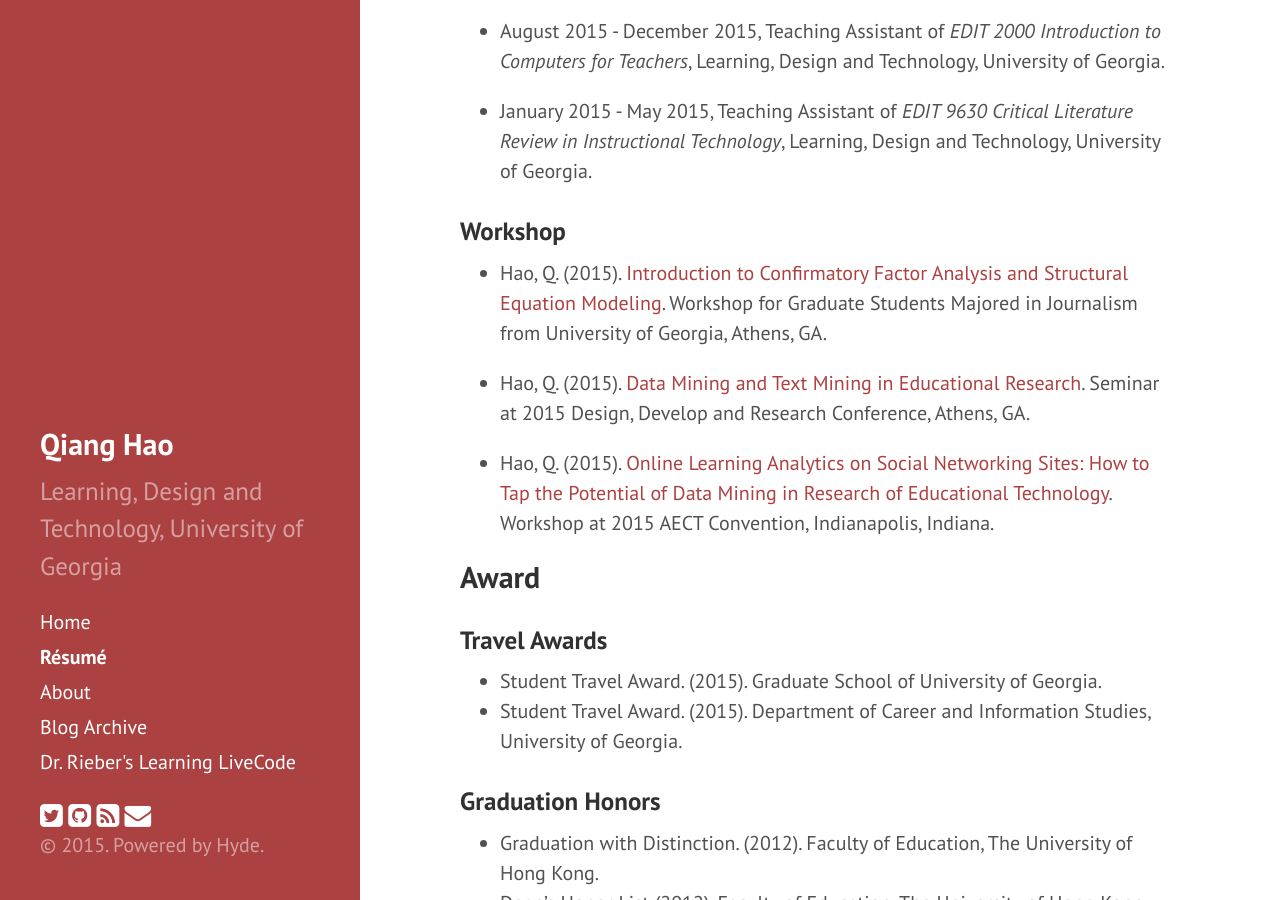
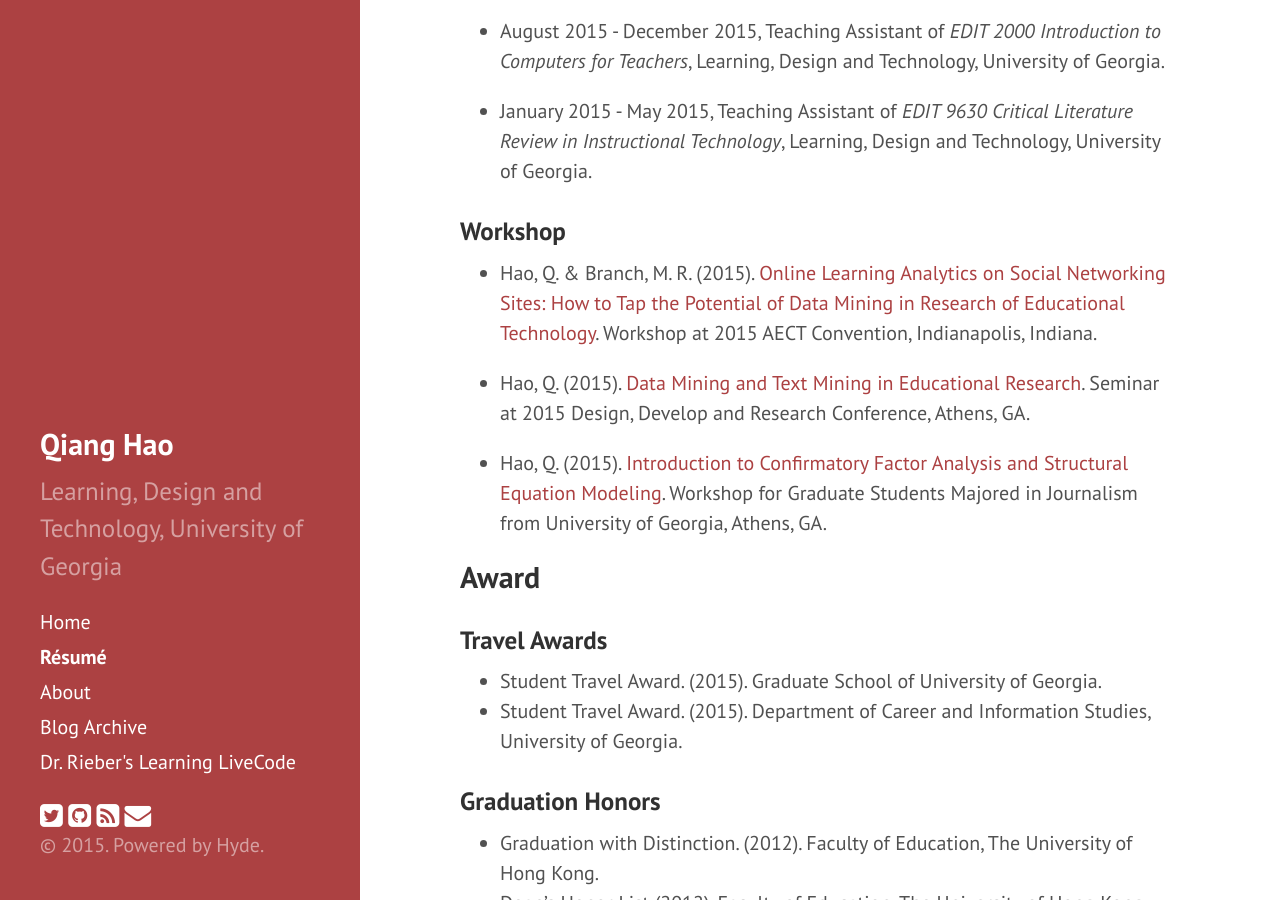
Before and after one commit to Neo-Hao/neo-hao.github.io, a Jekyll site: the page built from Résumé.md, in a window 1280 px wide and 900 px high, scrolled down 3170 px. Built offline with Jekyll 4.4.1, drawn with Linux system fonts in a browser that asks for light colours; nearby versions of some CDN libraries; Markdown is read by kramdown in place of the engine named in the settings.

Commit message:
update workshop

```diff
--- a/Résumé.md
+++ b/Résumé.md
@@ -97,11 +97,11 @@ title: Résumé
 
 ### Workshop
 
-* Hao, Q. (2015). <a href="http://neo-hao.github.io/sem/" target="_blank">Introduction to Confirmatory Factor Analysis and Structural Equation Modeling</a>. Workshop for Graduate Students Majored in Journalism from University of Georgia, Athens, GA.
+* Hao, Q. & Branch, M. R. (2015). <a href="http://home.tobeneo.com/edutextmining/" target="_blank">Online Learning Analytics on Social Networking Sites: How to Tap the Potential of Data Mining in Research of Educational Technology</a>. Workshop at 2015 AECT Convention, Indianapolis, Indiana.
 
 * Hao, Q. (2015). <a href="http://www.slideshare.net/qianghaoqiang/data-mining-and-text-mining-in-educational-research" target="_blank">Data Mining and Text Mining in Educational Research</a>. Seminar at 2015 Design, Develop and Research Conference, Athens, GA.
 
-* Hao, Q. (2015). <a href="http://home.tobeneo.com/edutextmining/" target="_blank">Online Learning Analytics on Social Networking Sites: How to Tap the Potential of Data Mining in Research of Educational Technology</a>. Workshop at 2015 AECT Convention, Indianapolis, Indiana.
+* Hao, Q. (2015). <a href="http://neo-hao.github.io/sem/" target="_blank">Introduction to Confirmatory Factor Analysis and Structural Equation Modeling</a>. Workshop for Graduate Students Majored in Journalism from University of Georgia, Athens, GA.
 
 ## Award
 
```
